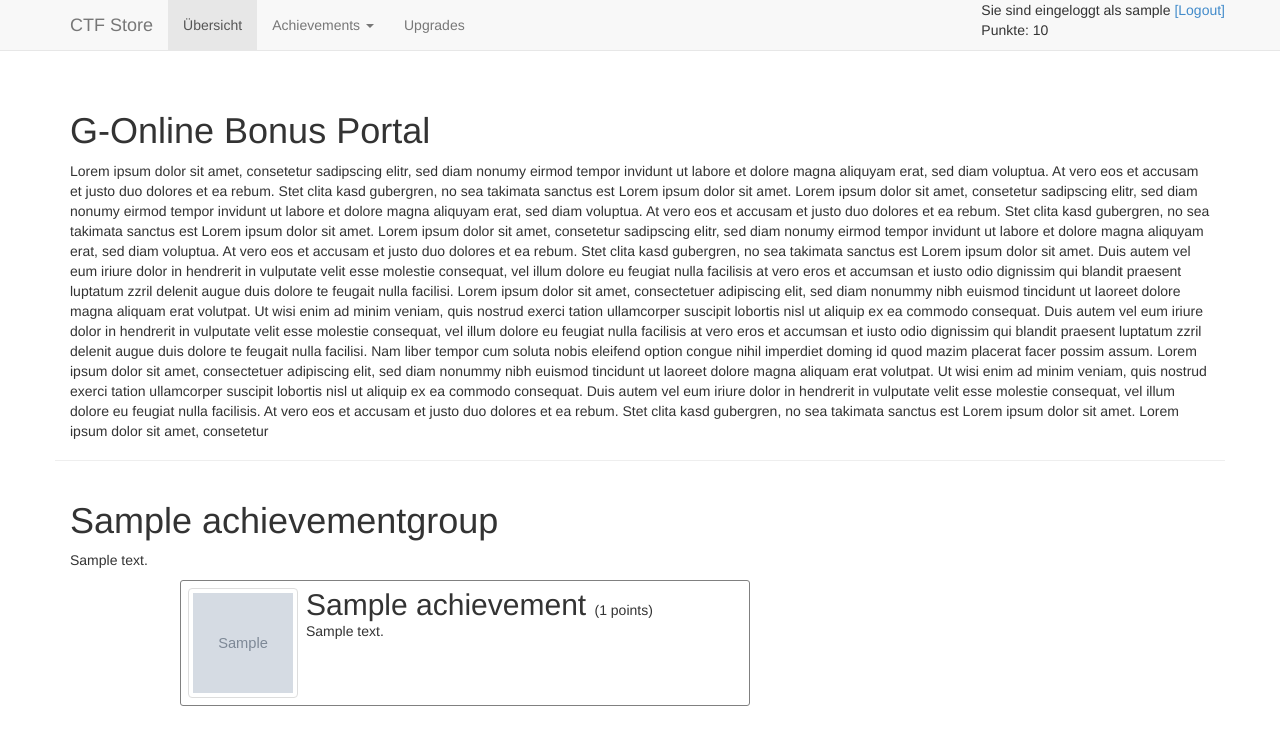
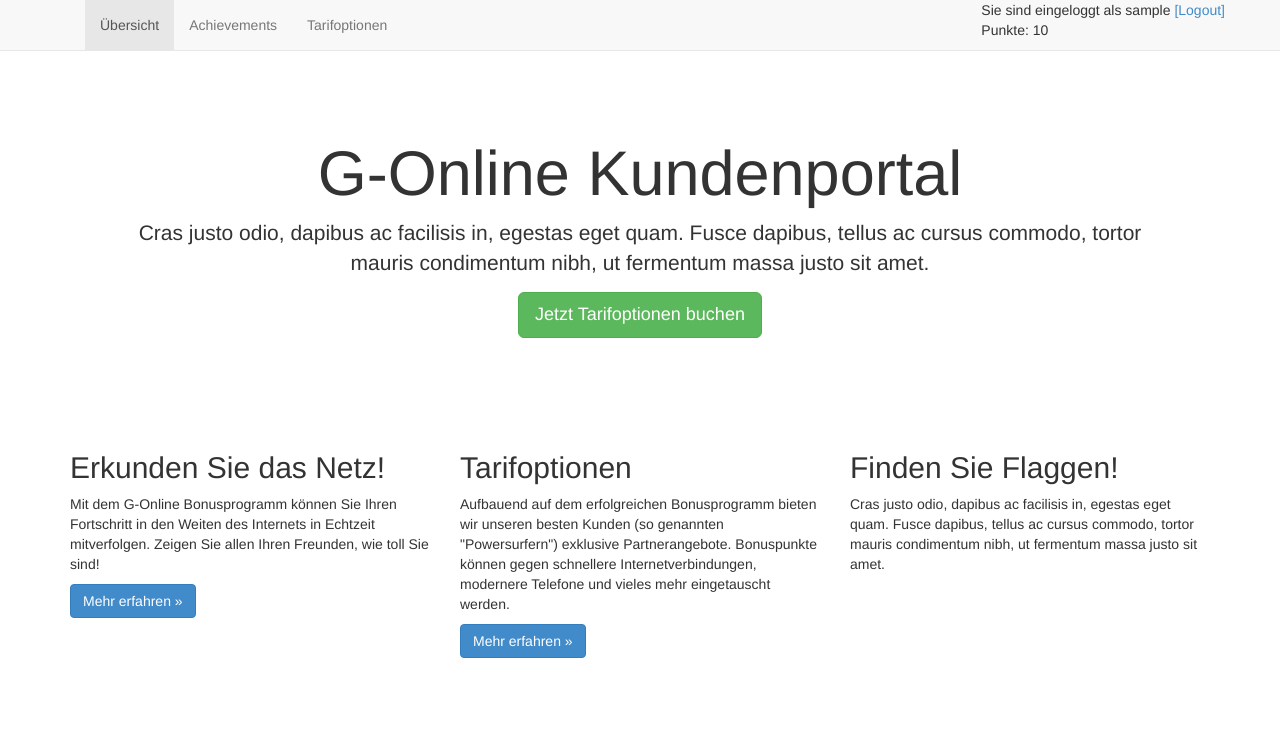
Before and after one commit to dstelter/ctfstore, a Django app: page / in a window 1280 px wide. Shown: the top 745 px of the page. Run offline with Django 3.2, Linux system fonts and the light colour scheme; a user stored in the database is signed in; tables that the repository leaves empty hold one stand-in row (values such as "Sample post"); grey boxes marked "Sample" are stand-in pictures; some libraries are stand-ins or nearby versions.

Commit message:
Add seperate home page

```diff
--- a/ctfstore/urls.py
+++ b/ctfstore/urls.py
@@ -12,7 +12,9 @@
 
     url(r'^login$', 'django.contrib.auth.views.login'),
     url(r'^logout$', 'django.contrib.auth.views.logout', {'next_page': 'django.contrib.auth.views.login'}),
-    url(r'^$', 'store.views.home', name='home')
+    url(r'^$', 'store.views.home', name='home'),
+    url(r'^achievements$', 'store.views.achievements', name='achievements'),
+    url(r'^upgrades$', 'store.views.upgrades', name='upgrades')
 )
 
 if settings.DEBUG:
--- /dev/null
+++ b/store/context_processors.py
@@ -0,0 +1,3 @@
+
+def isp_branding(request):
+	return {'isp_name': "G-Online"}
--- a/store/static/store/css/style.css
+++ b/store/static/store/css/style.css
@@ -30,3 +30,8 @@
     filter: gray; /* IE6-9 */
     -webkit-filter: grayscale(100%); /* Chrome 19+, Safari 6+, Safari 6+ iOS */
 }
+
+.jumbotron {
+  text-align: center;
+  background-color: transparent;
+}
--- a/store/templates/base.html
+++ b/store/templates/base.html
@@ -1,10 +1,8 @@
-{% load kwacros %}
-
 <!DOCTYPE html>
 <html lang="en">
 <head>
 	<meta charset="utf-8">
-	<title>{% block title %}Store{% endblock %}</title>
+	<title>{% block title %}{{isp_name|escape}} Kundenportal{% endblock %}</title>
     {% load staticfiles %}
     <link rel="stylesheet" type="text/css" href="{% static 'store/css/bootstrap.min.css' %}" />
     <link rel="stylesheet" type="text/css" href="{% static 'store/css/style.css' %}" />
--- /dev/null
+++ b/store/templates/nav.html
@@ -0,0 +1,29 @@
+<div class="navbar navbar-default navbar-static-top" role="navigation">
+	<div class="container">
+			<div class="navbar-header">
+				<button type="button" class="navbar-toggle" data-toggle="collapse" data-target=".navbar-collapse">
+					<span class="sr-only">Toggle navigation</span>
+					<span class="icon-bar"></span>
+					<span class="icon-bar"></span>
+					<span class="icon-bar"></span>
+				</button>
+				<a class="navbar-brand" href="#">{{title|escape}}</a>
+			</div>
+			<div class="navbar-collapse collapse">
+				<ul class="nav navbar-nav" id="navitems">
+					<li class="active"><a href="#">Übersicht</a></li>
+					<li><a href="{% url 'achievements' %}">Achievements</a></li>
+					<li><a href="{% url 'upgrades' %}">Tarifoptionen</a></li>
+				</ul>
+				<ul class="nav navbar-nav navbar-right navbar-info">
+					<li class="navbar-login-info">
+						<div id="logged-who">
+							Sie sind eingeloggt als <span class="logged-username">{{user|striptags}}</span>
+							<span id="logout"><a href="{% url 'django.contrib.auth.views.logout' %}">[Logout]</a></span>
+						</div>
+						<div id="">Punkte: {{user.ctfuser.score}}</div>
+					</li>
+				</ul>
+			</div>
+	</div>
+</div>
--- a/store/templates/store/home.html
+++ b/store/templates/store/home.html
@@ -1,95 +1,35 @@
 {% extends "base.html" %}
 {% load staticfiles %}
 
-{% block title %}{{title|escape}}{% endblock %}
-{% block header %}{% endblock %}
+{% block title %}{{isp_name|escape}}{% endblock %}
 
 {% block content %}
+{% include "nav.html" %}
 
-<div class="navbar navbar-default navbar-static-top" role="navigation">
-	<div class="container">
-			<div class="navbar-header">
-				<button type="button" class="navbar-toggle" data-toggle="collapse" data-target=".navbar-collapse">
-					<span class="sr-only">Toggle navigation</span>
-					<span class="icon-bar"></span>
-					<span class="icon-bar"></span>
-					<span class="icon-bar"></span>
-				</button>
-				<a class="navbar-brand" href="#">{{title|escape}}</a>
-			</div>
-			<div class="navbar-collapse collapse">
-				<ul class="nav navbar-nav" id="navitems">
-					<li class="active"><a href="#">Übersicht</a></li>
-					<li class="dropdown">
-						<a href="#achievements" class="dropdown-toggle" data-toggle="dropdown">Achievements <b class="caret"></b></a>
-						<ul class="dropdown-menu">
-							{% for group in groups %}
-							<li><a href="#achievement-group-{{group.id}}">{{group.title|escape}}</a></li>
-							{% endfor %}
-						</ul>
-					</li>
-					<li><a href="#rewards">Upgrades</a></li>
-				</ul>
-				<ul class="nav navbar-nav navbar-right navbar-info">
-					<li class="navbar-login-info">
-						<div id="logged-who">
-							Sie sind eingeloggt als <span class="logged-username">{{user|striptags}}</span>
-							<span id="logout"><a href="{% url 'django.contrib.auth.views.logout' %}">[Logout]</a></span>
-						</div>
-						<div id="">Punkte: {{user.ctfuser.score}}</div>
-					</li>
-				</ul>
-			</div>
+<div class="container">
+	<div class="jumbotron">
+		<h1>{{isp_name}} Kundenportal</h1>
+		<p class="lead">Cras justo odio, dapibus ac facilisis in, egestas eget quam. Fusce dapibus, tellus ac cursus commodo, tortor mauris condimentum nibh, ut fermentum massa justo sit amet.</p>
+		<p><a class="btn btn-lg btn-success" href="{% url 'upgrades' %}" role="button">Jetzt Tarifoptionen buchen</a></p>
+	</div>
+
+	<div class="row">
+		<div class="col-lg-4">
+			<h2>Erkunden Sie das Netz!</h2>
+			<p>Mit dem {{isp_name}} Bonusprogramm k&ouml;nnen Sie Ihren Fortschritt in den Weiten des Internets in Echtzeit mitverfolgen. Zeigen Sie allen Ihren Freunden, wie toll Sie sind!</p>
+			<p><a class="btn btn-primary" href="{% url 'achievements' %}" role="button">Mehr erfahren &raquo;</a></p>
+		</div>
+
+		<div class="col-lg-4">
+			<h2>Tarifoptionen</h2>
+			<p>Aufbauend auf dem erfolgreichen Bonusprogramm bieten wir unseren besten Kunden (so genannten "Powersurfern") exklusive Partnerangebote. Bonuspunkte k&ouml;nnen gegen schnellere Internetverbindungen, modernere Telefone und vieles mehr eingetauscht werden.</p>
+			<p><a class="btn btn-primary" href="{% url 'upgrades' %}" role="button">Mehr erfahren &raquo;</a></p>
+		</div>
+
+		<div class="col-lg-4">
+			<h2>Finden Sie Flaggen!</h2>
+			<p>Cras justo odio, dapibus ac facilisis in, egestas eget quam. Fusce dapibus, tellus ac cursus commodo, tortor mauris condimentum nibh, ut fermentum massa justo sit amet.</p>
+		</div>
 	</div>
 </div>
-
-<div class="page-header container">
-	<a name="achievements"></a>
-	<h1>{{isp}} Bonus Portal</h1>
-	<p>
-		Lorem ipsum dolor sit amet, consetetur sadipscing elitr, sed diam nonumy eirmod tempor invidunt ut labore et dolore magna aliquyam erat, sed diam voluptua. At vero eos et accusam et justo duo dolores et ea rebum. Stet clita kasd gubergren, no sea takimata sanctus est Lorem ipsum dolor sit amet. Lorem ipsum dolor sit amet, consetetur sadipscing elitr, sed diam nonumy eirmod tempor invidunt ut labore et dolore magna aliquyam erat, sed diam voluptua. At vero eos et accusam et justo duo dolores et ea rebum. Stet clita kasd gubergren, no sea takimata sanctus est Lorem ipsum dolor sit amet. Lorem ipsum dolor sit amet, consetetur sadipscing elitr, sed diam nonumy eirmod tempor invidunt ut labore et dolore magna aliquyam erat, sed diam voluptua. At vero eos et accusam et justo duo dolores et ea rebum. Stet clita kasd gubergren, no sea takimata sanctus est Lorem ipsum dolor sit amet.
-
-		Duis autem vel eum iriure dolor in hendrerit in vulputate velit esse molestie consequat, vel illum dolore eu feugiat nulla facilisis at vero eros et accumsan et iusto odio dignissim qui blandit praesent luptatum zzril delenit augue duis dolore te feugait nulla facilisi. Lorem ipsum dolor sit amet, consectetuer adipiscing elit, sed diam nonummy nibh euismod tincidunt ut laoreet dolore magna aliquam erat volutpat.
-
-		Ut wisi enim ad minim veniam, quis nostrud exerci tation ullamcorper suscipit lobortis nisl ut aliquip ex ea commodo consequat. Duis autem vel eum iriure dolor in hendrerit in vulputate velit esse molestie consequat, vel illum dolore eu feugiat nulla facilisis at vero eros et accumsan et iusto odio dignissim qui blandit praesent luptatum zzril delenit augue duis dolore te feugait nulla facilisi.
-
-		Nam liber tempor cum soluta nobis eleifend option congue nihil imperdiet doming id quod mazim placerat facer possim assum. Lorem ipsum dolor sit amet, consectetuer adipiscing elit, sed diam nonummy nibh euismod tincidunt ut laoreet dolore magna aliquam erat volutpat. Ut wisi enim ad minim veniam, quis nostrud exerci tation ullamcorper suscipit lobortis nisl ut aliquip ex ea commodo consequat.
-
-		Duis autem vel eum iriure dolor in hendrerit in vulputate velit esse molestie consequat, vel illum dolore eu feugiat nulla facilisis.
-
-		At vero eos et accusam et justo duo dolores et ea rebum. Stet clita kasd gubergren, no sea takimata sanctus est Lorem ipsum dolor sit amet. Lorem ipsum dolor sit amet, consetetur
-	</p>
-</div>
-<div class="container">
-	{% for group in groups %}
-	<a name="achievement-group-{{group.id}}"></a>
-	<h1>{{group.title|escape}}</h1>
-	<p>{{group.description|escape}}<p>
-	<div class="container">
-	{% for a in group.achievement_set.all %}
-		<div class="col-md-6 col-md-offset-1 achievement-item {% if not a in achieved %}achievement-hidden{% endif %}">
-			<h2 class="achievement-title">
-			{% if a.show_title or a in achieved %}
-				{{a.title|escape}}
-			{% else %}
-				Hidden
-			{% endif %}
-			</h2>
-			<span class="achievement-reward">({{a.reward|escape}} points)</span>
-			{% if a.image %}
-				<img src="{{a.image.url}}" class="img-thumbnail achievement-image" />
-			{% else %}
-				<img src="{% static 'store/unknown.png' %}" class="img-thumbnail achievement-image" />
-			{% endif %}
-			{% if a.show_description or a in achieved %}
-			<p class="achievement-desc">{{a.description|escape}}</p>
-			{% else %}
-			<p class="achievement-desc achievement-hidden">This achievement is not yet unlocked.</p>
-			{% endif %}
-			<br style="clear:both;" />
-		</div>
-	{% endfor %}
-	</div>
-	{% endfor %}
-</div>
 {% endblock %}
--- a/store/views.py
+++ b/store/views.py
@@ -6,8 +6,15 @@
 
 @login_required
 def home(request):
-    groups = AchievementGroup.objects.prefetch_related('achievement_set').all()
-    #achieved = [l.achievement for l in AchievementLink.objects.filter(user=request.user)]
-    achieved = request.user.ctfuser.achievements.all()
-    context = {'groups': groups, 'achieved': achieved, 'title': 'CTF Store', 'isp': 'G-Online'}
-    return render(request, 'store/home.html', context)
+	return render(request, 'store/home.html')
+
+@login_required
+def achievements(request):
+	groups = AchievementGroup.objects.prefetch_related('achievement_set').all()
+	achieved = request.user.ctfuser.achievements.all()
+	context = {'groups': groups, 'achieved': achieved}
+	return render(request, 'store/achievements.html', context)
+
+@login_required
+def upgrades(request):
+	pass
```
Also changed, not shown: ctfstore/settings.py (+11 -0 lines), store/templates/store/achievements.html (added, +56 -0 lines).
